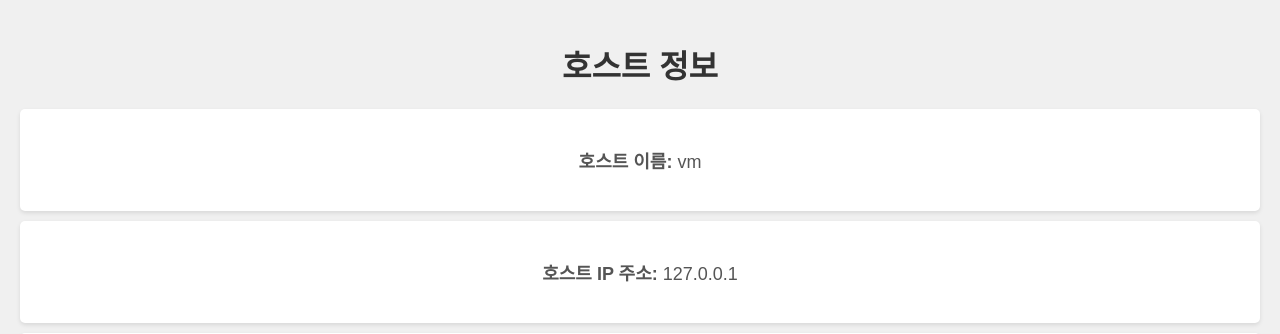
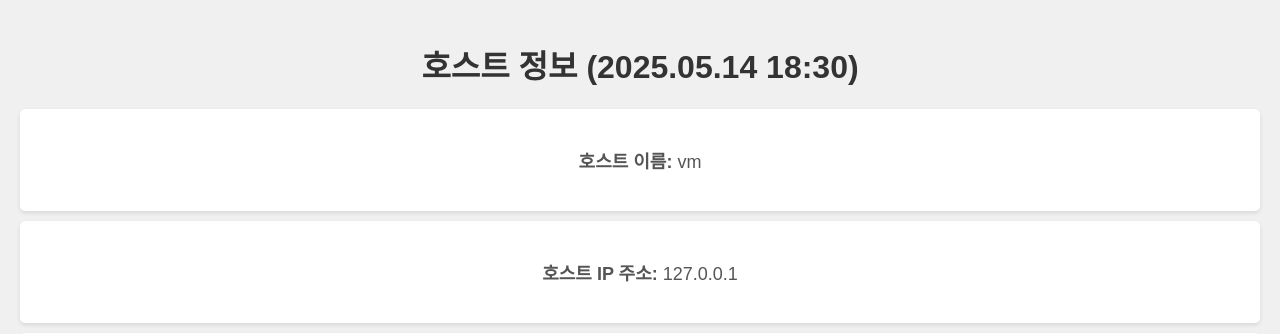
Before and after one commit to neotusca/flask-vminfo, a Flask app: page / in a window 1280 px wide. Shown: the top 334 px of the page. Run offline with Flask 3, Linux system fonts and the light colour scheme.

Commit message:
Update index.html

```diff
--- a/templates/index.html
+++ b/templates/index.html
@@ -27,7 +27,7 @@
     </style>
 </head>
 <body>
-    <h1>호스트 정보</h1>
+    <h1>호스트 정보 (2025.05.14 18:30)</h1>
     <div>
         <p><b>호스트 이름:</b> {{ host_name }}</p>
     </div>
```
